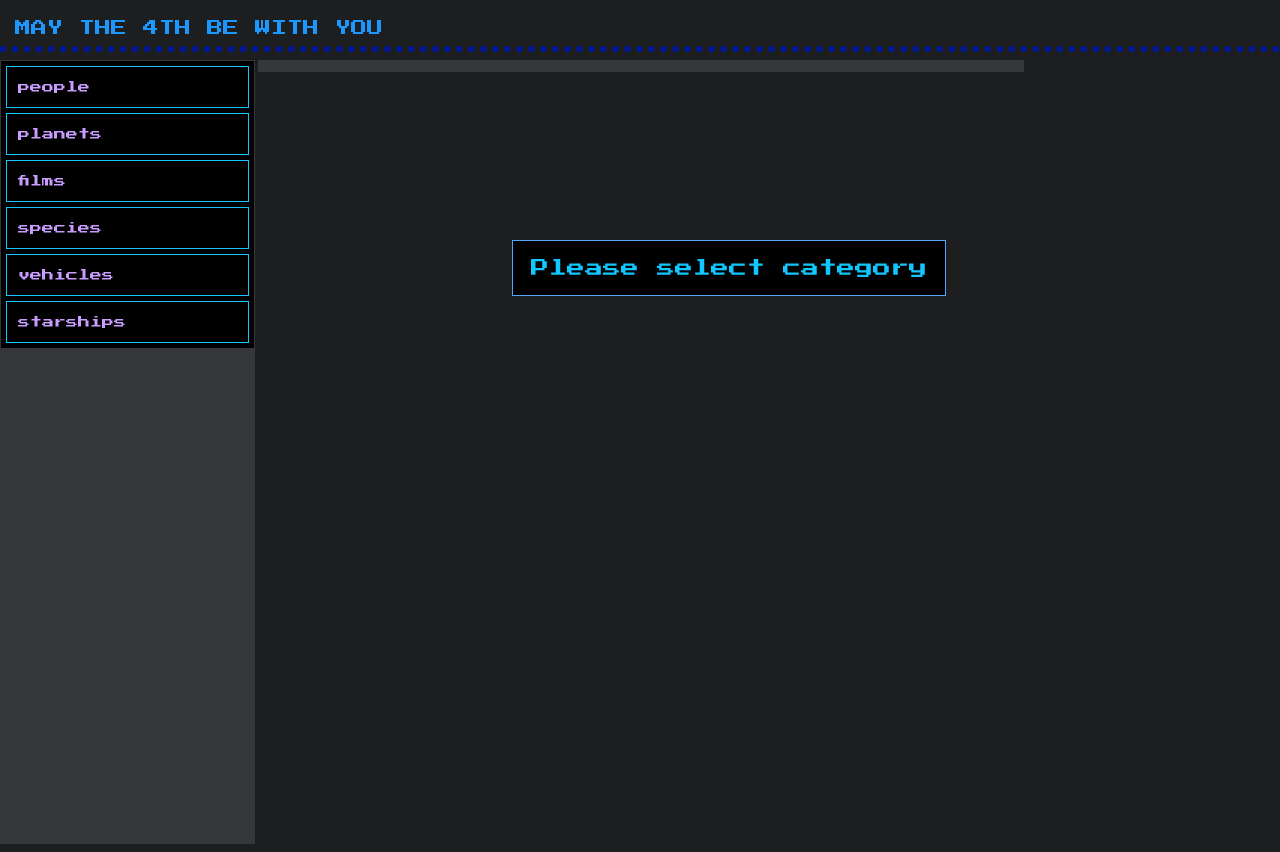
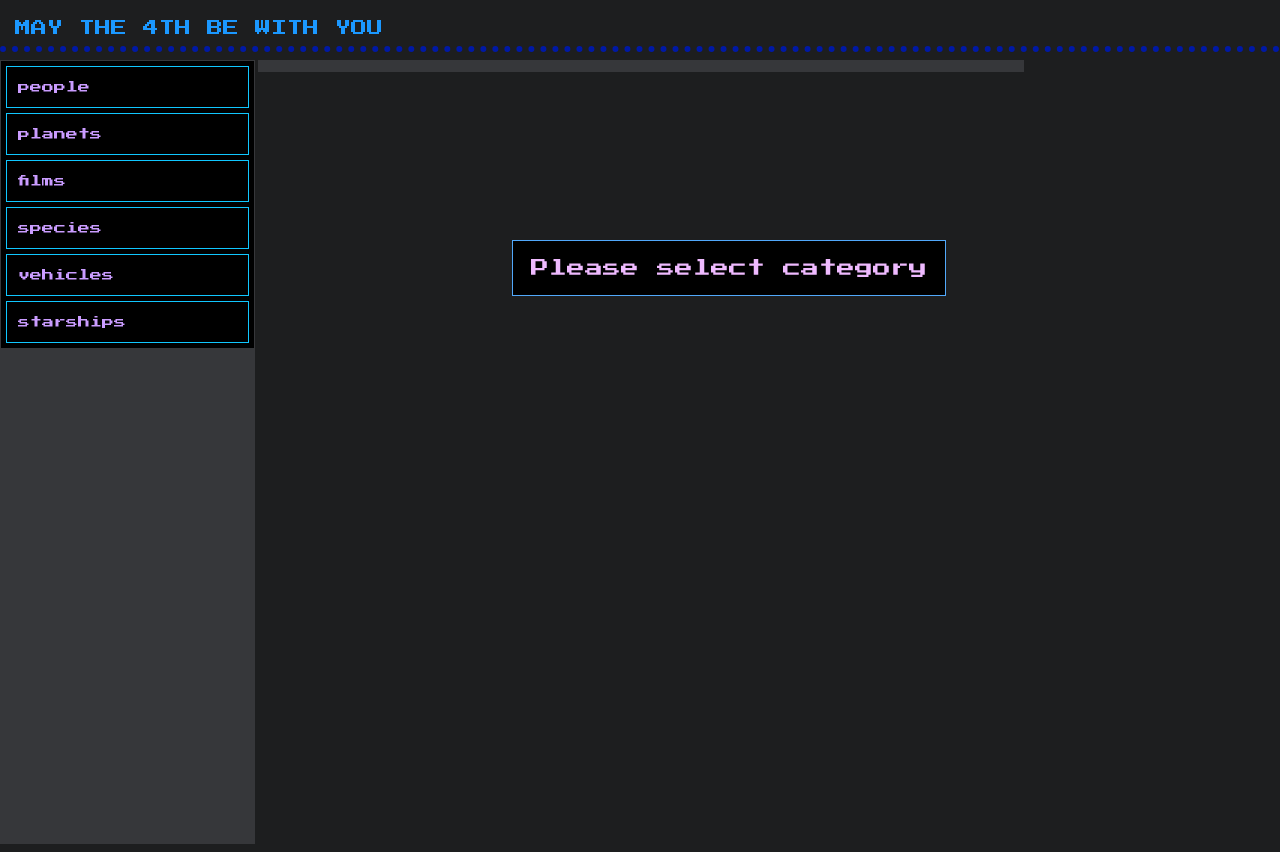
Before and after one commit to Ori-Roll/Lister, a React (Create React App) app: page / in a window 1280 px wide. Built offline with nearby package versions, Linux system fonts and the light colour scheme.

Commit message:
Blinking for start + design touch-ups

```diff
--- a/src/App.css
+++ b/src/App.css
@@ -89,7 +89,7 @@
 	border: 1px rgb(81, 168, 250) solid;
 	font-family: "Press Start 2P", cursive;
 	font-size: large;
-	color: rgb(16, 199, 255);
+	color: rgb(239, 186, 255);
 	text-align: center;
 }
 
--- a/src/components/Item.js
+++ b/src/components/Item.js
@@ -24,6 +24,8 @@
 							{itemContent(key)}
 						</span>
 					);
+				} else {
+					return <span key={checkedItemKey("noItem")}>NO ITEM HERE</span>;
 				}
 			})}
 		</li>
--- a/src/components/ItemList.js
+++ b/src/components/ItemList.js
@@ -15,7 +15,13 @@
 		dispatch(loadNextPageToGroup(nextPageData, groupName));
 	const setNextGroupPageOnStore = (nextPage, groupName) =>
 		dispatch(setNextAPIPageForGroup(nextPage, groupName));
+
 	const [moreIsLoading, setMoreIsLoading] = useState(false);
+	const [blink, setBlink] = useState(true);
+
+	useEffect(() => {
+		setTimeout(() => setBlink((blink) => !blink), 800);
+	}, [blink]);
 
 	function displayMode() {
 		if (data[currentGroupName] !== null) {
@@ -25,7 +31,11 @@
 		} else if (loading) {
 			return null;
 		} else {
-			return <div className='items-loading-screen'>Please select category</div>;
+			return (
+				<div className='items-loading-screen' style={{ visibility: blink ? "visible" : "hidden" }}>
+					Please select category
+				</div>
+			);
 		}
 	}
 
```
